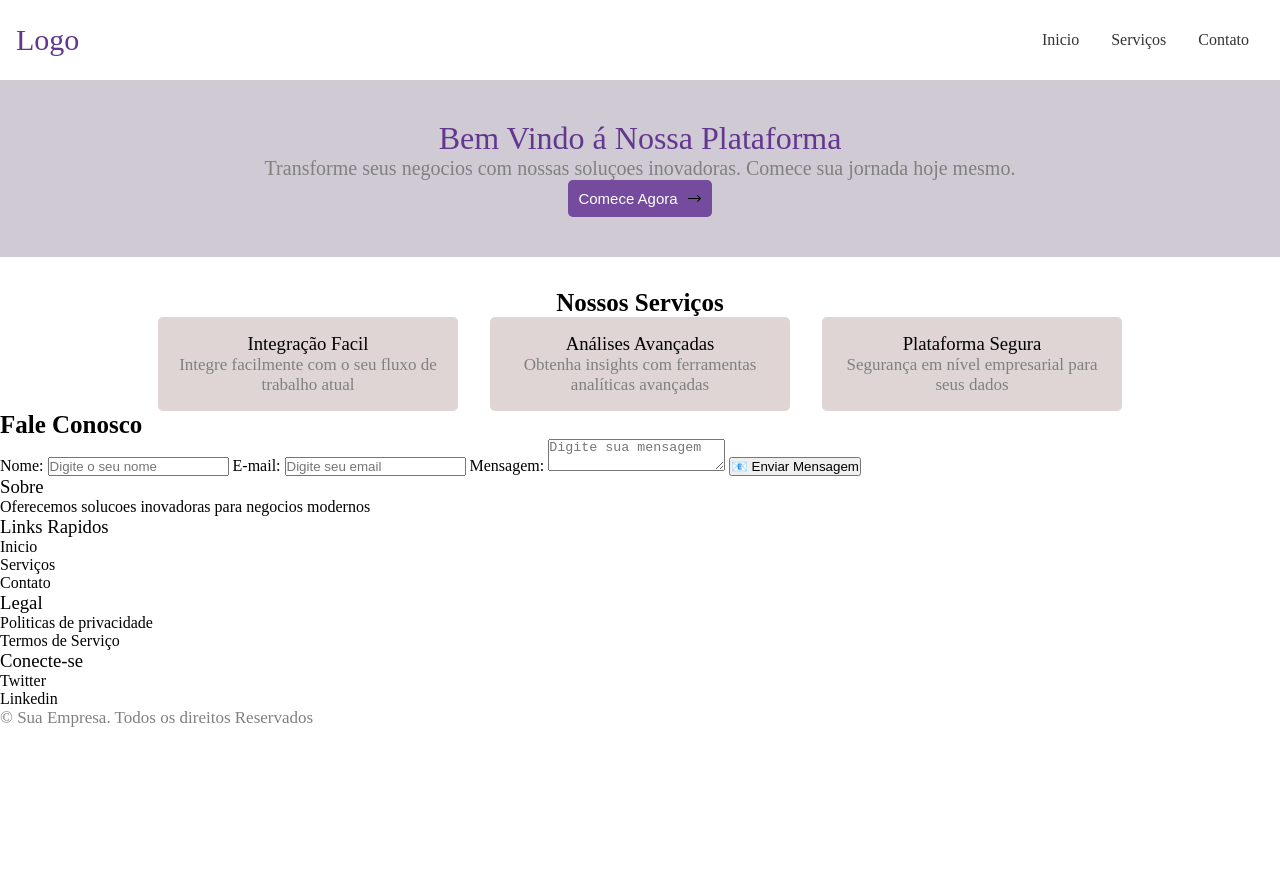
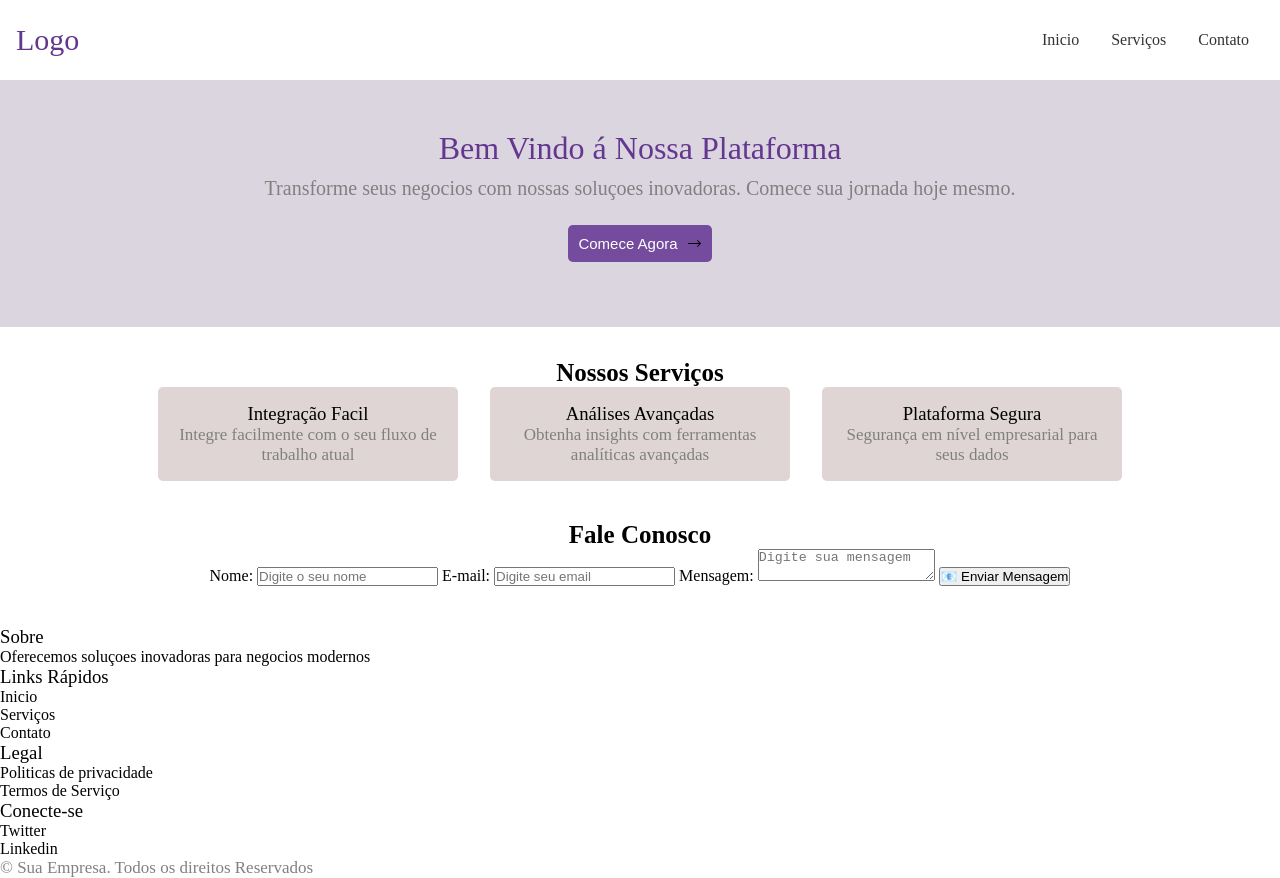
Before and after one commit to fatima330/desafio_generation, a plain HTML site: page index.html in a window 1280 px wide. Before the commit the page ends 800 px from the top, so only its background shows below. Drawn offline with Linux system fonts and the light colour scheme.

Commit message:
ajustes html

```diff
--- a/assets/css/style.css
+++ b/assets/css/style.css
@@ -35,12 +35,13 @@ color: #333;
 .bem_vindo {
 display: flex;
 flex-direction: column;
-background-color: rgb(207, 202, 212);
+background-color: rgb(219, 213, 224);
 align-items: center;
 justify-content: center;
 text-align: center;
-padding: 40px;
+padding: 50px;
 margin-bottom: 2rem;
+gap: 10px;
 }
 
 .bem_vindo h1 {
@@ -61,8 +62,8 @@ border: none;
 border-radius: 5px;
 font-size: 15px;
 color: white;
-font: bold;
 padding: 10px;
+margin: 15px;
 }
 
 #servicos {
@@ -93,3 +94,11 @@ font-size: 17px;
 color: grey;
 font: bold;
 }
+
+#contato{
+display: flex;
+align-items: center;
+flex-direction: column;
+padding: 20px;
+margin: 20px;
+}
--- a/index.html
+++ b/index.html
@@ -80,12 +80,12 @@
                 <section>
                     <h3>Sobre</h3>
                     <ul>
-                        <li>Oferecemos solucoes inovadoras para negocios modernos</li>
+                        <li>Oferecemos soluçoes inovadoras para negocios modernos</li>
                     </ul>
                 </section>
 
             <section>
-                <h3>Links Rapidos</h3>
+                <h3>Links Rápidos</h3>
                 <ul>
                     <li>Inicio</li>
                     <li>Serviços</li>
```
